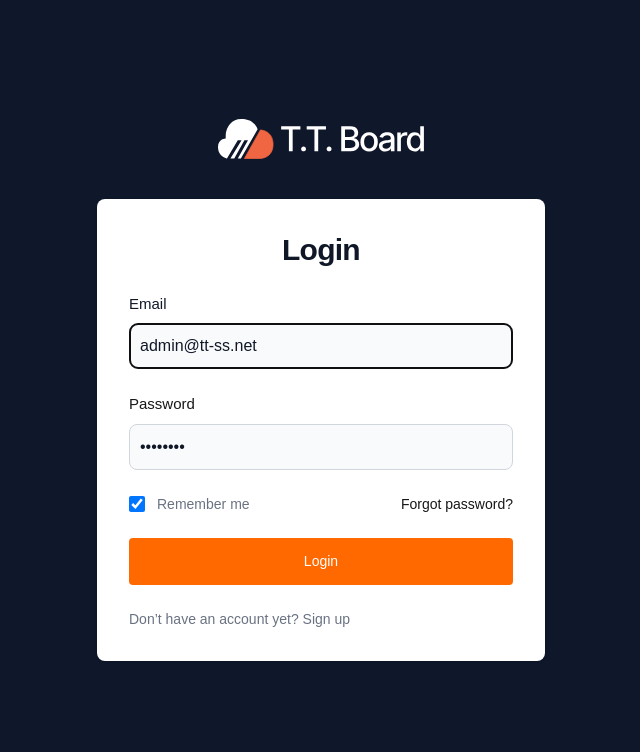
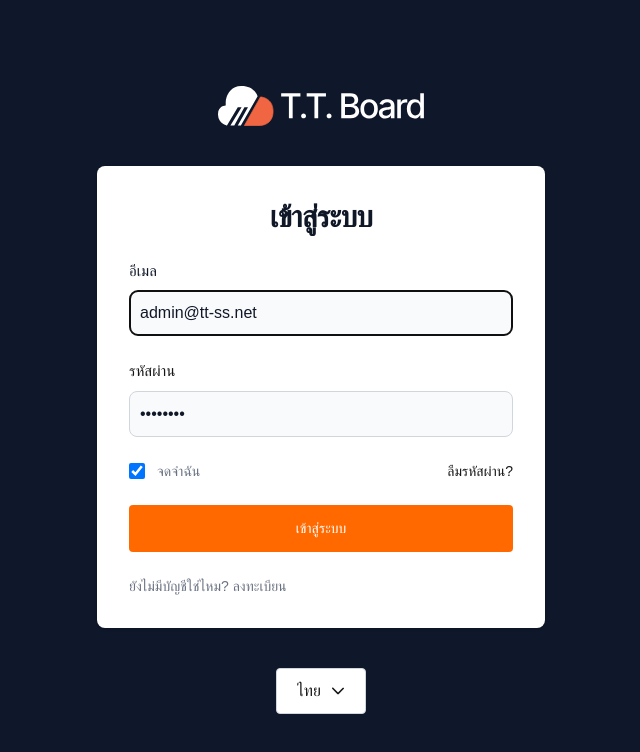
Before and after one commit to tenpcr/tt-board, a Next.js app: page /login in a window 1280 px wide. Shown: the top 752 px of the page, without its empty margins (319-959 px from the left). Built offline with nearby package versions, Linux system fonts and the light colour scheme.

Commit message:
feat: i18n

```diff
--- a/package.json
+++ b/package.json
@@ -10,9 +10,12 @@
   },
   "dependencies": {
     "framer-motion": "^12.23.22",
+    "i18next": "^25.5.3",
     "next": "15.5.4",
+    "primereact": "^10.9.7",
     "react": "19.1.0",
     "react-dom": "19.1.0",
+    "react-i18next": "^16.0.0",
     "react-icons": "^5.5.0",
     "react-loading-indicators": "^1.0.1",
     "react-spinners": "^0.17.0",
--- /dev/null
+++ b/src/components/Dropdown/Language.tsx
@@ -0,0 +1,57 @@
+/* eslint-disable @typescript-eslint/no-explicit-any */
+import { Dropdown } from "primereact/dropdown";
+import { useState } from "react";
+import { useTranslation } from "react-i18next";
+
+const languageOptions = [
+  {
+    id: "en",
+    label: "English",
+    value: "en",
+  },
+  {
+    id: "th",
+    label: "ไทย",
+    value: "th",
+  },
+];
+
+function DropdownLanguage() {
+  const [language, setLanguage] = useState<string>("EN");
+  const { i18n } = useTranslation();
+
+  const countryOptionTemplate = (option: any) => {
+    return (
+      <div className="country-item bg-white shadow-xl">
+        <div className="hover:bg-slate-200 py-[8px] px-[10px] text-[14px] text-gray-500">
+          {option?.label}
+        </div>
+      </div>
+    );
+  };
+
+  const changeLanguage = (languageCode?: string): void => {
+    if (!languageCode) return;
+    i18n.changeLanguage(languageCode);
+  };
+
+  return (
+    <div className="card flex justify-content-center">
+      <Dropdown
+        value={
+          languageOptions?.find((item) => item.value === i18n.language)?.value
+        }
+        onChange={(event: any) => {
+          changeLanguage(event.value);
+        }}
+        options={languageOptions}
+        optionLabel="label"
+        placeholder="Select a Language"
+        className="bg-white border-1 border-gray-300 py-[10px] px-[20px] flex flex-row gap-[10px] rounded"
+        itemTemplate={countryOptionTemplate}
+      />
+    </div>
+  );
+}
+
+export default DropdownLanguage;
--- a/src/components/home/Footer.tsx
+++ b/src/components/home/Footer.tsx
@@ -1,11 +1,14 @@
 /* eslint-disable @typescript-eslint/no-explicit-any */
 import Link from "next/link";
+import { useTranslation } from "react-i18next";
+
 import {
   FaLinkedinIn,
   FaYoutube,
   FaFacebookSquare,
   FaGithub,
 } from "react-icons/fa";
+import DropdownLanguage from "../Dropdown/Language";
 
 interface MenuTypes {
   label: string;
@@ -18,48 +21,6 @@ interface SocialTypes {
   icon: any;
   href: string;
 }
-
-const menu: MenuTypes[] = [
-  {
-    label: "Home",
-    href: "/",
-  },
-  {
-    label: "Products/Services",
-    href: "https://www.tt-ss.net/en/services",
-    target: "blank",
-  },
-  {
-    label: "Our Works",
-    href: "https://www.tt-ss.net/en/our-works",
-    target: "blank",
-  },
-  {
-    label: "Standards & Certifications",
-    href: "https://www.tt-ss.net/en/our-standard",
-    target: "blank",
-  },
-  {
-    label: "Our Team",
-    href: "https://www.tt-ss.net/en/our-team",
-    target: "blank",
-  },
-  {
-    label: "Resources",
-    href: "https://portal.tt-ss.net/",
-    target: "blank",
-  },
-  {
-    label: "Career",
-    href: "https://www.tt-ss.net/en/career",
-    target: "blank",
-  },
-  {
-    label: "Contact Us",
-    href: "https://www.tt-ss.net/en/contact-us",
-    target: "blank",
-  },
-];
 
 const socials: SocialTypes[] = [
   {
@@ -85,35 +46,90 @@ const socials: SocialTypes[] = [
 ];
 
 function HomeFooter() {
+  const { t } = useTranslation();
+
+  const menu: MenuTypes[] = [
+    {
+      label: t("home"),
+      href: "/",
+    },
+    {
+      label: t("products_services"),
+      href: "https://www.tt-ss.net/en/services",
+      target: "blank",
+    },
+    {
+      label: t("our_works"),
+      href: "https://www.tt-ss.net/en/our-works",
+      target: "blank",
+    },
+    {
+      label: t("standards_n_certifications"),
+      href: "https://www.tt-ss.net/en/our-standard",
+      target: "blank",
+    },
+    {
+      label: t("our_team"),
+      href: "https://www.tt-ss.net/en/our-team",
+      target: "blank",
+    },
+    {
+      label: t("resources"),
+      href: "https://portal.tt-ss.net/",
+      target: "blank",
+    },
+    {
+      label: t("career"),
+      href: "https://www.tt-ss.net/en/career",
+      target: "blank",
+    },
+    {
+      label: t("contact_us"),
+      href: "https://www.tt-ss.net/en/contact-us",
+      target: "blank",
+    },
+  ];
+
   return (
-    <footer className="w-full py-[30px] bg-white text-center text-sm text-gray-500">
+    <footer className="w-full py-[30px] text-center text-sm text-gray-500 bg-white">
       <div className="w-[1280px] mx-auto flex flex-col gap-[20px]">
         <div className="w-full flex flex-row">
           <div className="flex-none">
+            <Link href="/">
               <img src="/images/logo-black.svg" className="h-[30px]" />
+            </Link>
           </div>
           <div className="flex-1 shrink grid grid-cols-4 gap-[15px]">
             {menu?.map((menuItem: MenuTypes, menuIndex: number) => (
               <div key={menuIndex}>
                 {menuItem?.target === "blank" ? (
+                  <div>
                     <Link href={menuItem?.href} legacyBehavior>
                       <a target="_blank">
-                      <div>{menuItem?.label}</div>
+                        <span className="hover:underline">
+                          {menuItem?.label}
+                        </span>
                       </a>
                     </Link>
+                  </div>
                 ) : (
+                  <div>
                     <Link href={menuItem?.href}>
-                    <div>{menuItem?.label}</div>
+                      <span className="hover:underline">{menuItem?.label}</span>
                     </Link>
+                  </div>
                 )}
               </div>
             ))}
           </div>
         </div>
 
-        <div className="w-full mx-auto border-t border-gray-200 py-[15px] flex-row flex justify-between">
+        <div className="w-full mx-auto border-t border-gray-200 pt-[15px] flex-row flex justify-between">
+          <div className="flex flex-row gap-[20px] items-center">
             <div>
-            <span>© 2025 T.T. Software Solution. All rights reserved.</span>
+              <DropdownLanguage />
+            </div>
+            <div>© 2025 T.T. Software Solution. All rights reserved.</div>
           </div>
           <div className="flex flex-wrap gap-[10px] justify-end">
             {socials?.map((itemSocial: SocialTypes, indexSocial: number) => (
--- a/src/components/home/Navbar.tsx
+++ b/src/components/home/Navbar.tsx
@@ -1,6 +1,9 @@
 import Link from "next/link";
+import { useTranslation } from "react-i18next";
 
 function HomeNavbar() {
+  const { t } = useTranslation();
+
   return (
     <div className="w-full shadow-md py-[15px]">
       <nav className="w-[1280px] mx-auto flex justify-between items-center">
@@ -12,12 +15,12 @@ function HomeNavbar() {
         <div className="flex gap-[10px]">
           <Link href="/login">
             <button className="text-[14px] border-1 border-orange-500 text-gray-600 px-4 py-2 rounded-full hover:bg-orange-600 active:bg-orange-700 hover:text-white transition cursor-pointer">
-              Login
+              {t("login")}
             </button>
           </Link>
           <Link href="/signup">
             <button className="text-[14px] bg-orange-500 text-white px-4 py-2 rounded-full hover:bg-orange-600 active:bg-orange-700 transition cursor-pointer">
-              Sign up
+              {t("sign_up")}
             </button>
           </Link>
         </div>
--- /dev/null
+++ b/src/i18n.ts
@@ -0,0 +1,25 @@
+import i18n from "i18next";
+import { initReactI18next } from "react-i18next";
+import en from "@/locales/en.json";
+import th from "@/locales/th.json";
+
+const resources = {
+  en: {
+    translation: en,
+  },
+  th: {
+    translation: th,
+  },
+};
+
+i18n
+  .use(initReactI18next)
+  .init({
+    resources,
+    lng: "th",
+    fallbackLng: "en",
+
+    interpolation: {
+      escapeValue: false
+    }
+  });
--- /dev/null
+++ b/src/locales/en.json
@@ -0,0 +1,36 @@
+{
+  "system_project_name": "T.T. Board",
+
+  "home": "Home",
+  "products_services": "Products/Services",
+  "our_works": "Our Works",
+  "standards_n_certifications": "Standards & Certifications",
+  "our_team": "Our Team",
+  "resources": "Resources",
+  "career": "Career",
+  "contact_us": "Contact Us",
+  "get_started": "Get Started",
+  "main_slogan": "Easy task management. <br>Teamwork that feels like play.",
+  "sub_slogan": "Get things done together - the fun way.",
+  "try_system_project_name_for_free": "Try {{system_project_name}} for Free",
+  "login": "Login",
+  "sign_up": "Sigm up",
+  "email": "Email",
+  "password": "Password",
+  "confirm_password": "Confirm password",
+  "remember_me": "Remember me",
+  "forgot_password": "Forgot password",
+  "forgot_password_q": "Forgot password?",
+  "dont_have_an_account_yet_q": "Don’t have an account yet?",
+  "first_name": "First name",
+  "last_name": "Last name",
+  "please_enter_your_first_name": "Please enter your first name.",
+  "please_enter_your_last_name": "Please enter your last name.",
+  "please_enter_your_email": "Please enter your email.",
+  "invalid_email_format": "Invalid email format.",
+  "please_enter_your_password": "Please enter your password.",
+  "please_re_enter_your_password": "Please re-enter your password.",
+  "passwords_do_not_match": "Passwords do not match.",
+  "enter_your_email_to_reset_your_password": "Enter your email to reset your password.",
+  "request_password_reset": "Request password reset"
+}
--- /dev/null
+++ b/src/locales/th.json
@@ -0,0 +1,36 @@
+{
+  "system_project_name": "T.T. Board",
+
+  "home": "หน้าแรก",
+  "products_services": "สินค้า/บริการ",
+  "our_works": "ผลงานของเรา",
+  "standards_n_certifications": "มาตรฐาน และใบรับรองของเรา",
+  "our_team": "ทีมงาน",
+  "resources": "แหล่งเรียนรู้",
+  "career": "ร่วมงานกับเรา",
+  "contact_us": "ติดต่อเรา",
+  "get_started": "เริ่มต้นใช้งาน",
+  "main_slogan": "จัดการงานได้อย่างง่ายดาย <br>ทำให้การทำงานเป็นทีมสนุกมากขึ้น",
+  "sub_slogan": "มาทำสิ่งต่าง ๆ ให้สำเร็จไปด้วยกัน",
+  "try_system_project_name_for_free": "ทดลองใช้งาน {{system_project_name}} ฟรี",
+  "login": "เข้าสู่ระบบ",
+  "sign_up": "ลงทะเบียน",
+  "email": "อีเมล",
+  "password": "รหัสผ่าน",
+  "confirm_password": "ยืนยันรหัสผ่าน",
+  "remember_me": "จดจำฉัน",
+  "forgot_password": "ลืมรหัสผ่าน",
+  "forgot_password_q": "ลืมรหัสผ่าน?",
+  "dont_have_an_account_yet_q": "ยังไม่มีบัญชีใช่ไหม?",
+  "first_name": "ชื่อ",
+  "last_name": "นามสกุล",
+  "please_enter_your_first_name": "โปรดระบุชื่อ",
+  "please_enter_your_last_name": "โปรดระบุนามสกุล",
+  "please_enter_your_email": "โปรดระบุอีเมล",
+  "invalid_email_format": "รูปแบบอีเมลไม่ถูกต้อง",
+  "please_enter_your_password": "โปรดระบุรหัสผ่าน",
+  "please_re_enter_your_password": "โปรดใส่รหัสผ่านอีกครั้ง",
+  "passwords_do_not_match": "รหัสผ่านไม่ตรงกัน",
+  "enter_your_email_to_reset_your_password": "กรอกอีเมลของคุณเพื่อรีเซ็ตรหัสผ่าน",
+  "request_password_reset": "รีเซ็ตรหัสผ่าน"
+}
--- a/src/pages/_app.tsx
+++ b/src/pages/_app.tsx
@@ -1,4 +1,5 @@
 import "@/styles/globals.css";
+import "./../i18n";
 import type { AppProps } from "next/app";
 
 export default function App({ Component, pageProps }: AppProps) {
--- a/src/pages/forgot.tsx
+++ b/src/pages/forgot.tsx
@@ -7,6 +7,7 @@ import { CSSProperties, useEffect, useRef, useState } from "react";
 import { PulseLoader } from "react-spinners";
 import * as helper from "@/utils/helper";
 import Head from "next/head";
+import { useTranslation } from "react-i18next";
 
 interface InputDataTypes {
   email: string;
@@ -23,15 +24,16 @@ const override: CSSProperties = {
 };
 
 const inputDataDefault: InputDataTypes = {
-  email: "admin@tt-ss.net"
+  email: "admin@tt-ss.net",
 };
 
 const alertDefault: AlertTypes = {
-  email: ""
+  email: "",
 };
 
 function ForgotPassword() {
   const router = useRouter();
+  const { t } = useTranslation();
   const [ref, isInView] = useInView<HTMLDivElement>({
     threshold: 0.2,
   });
@@ -67,10 +69,10 @@ function ForgotPassword() {
     setAlert(alertDefault);
 
     if (!inputData?.email) {
-      setAletEmail("Please enter your email.");
+      setAletEmail(t("please_enter_your_email"));
       return;
     } else if (!helper.validateEmail(inputData?.email)) {
-      setAletEmail("Invalid email format.");
+      setAletEmail(t("invalid_email_format"));
       return;
     }
 
@@ -83,7 +85,7 @@ function ForgotPassword() {
   return (
     <div>
       <Head>
-        <title>Forgot password</title>
+        <title>{t("forgot_password")}</title>
       </Head>
       <div className="bg-slate-900 w-full min-h-screen flex flex justify-center items-center p-[50px]">
         <div className="flex flex-col gap-[20px] flex-1 justify-between">
@@ -103,17 +105,17 @@ function ForgotPassword() {
                 <div className="w-full bg-white rounded-lg shadow dark:border md:mt-0 sm:max-w-md xl:p-0 dark:bg-gray-800 dark:border-gray-700">
                   <div className="p-6 space-y-4 md:space-y-6 sm:p-8">
                     <h1 className="text-center text-[30px] font-semibold leading-[0.5em] tracking-tight text-gray-900">
-                      Forgot password
+                      {t("forgot_password")}
                     </h1>
                     <div className="text-center text-gray-400">
-                      Enter your email to reset your password.
+                      {t("enter_your_email_to_reset_your_password")}
                     </div>
                     <div>
                       <label
                         htmlFor="email"
                         className="block mb-2 text-[15px] font-normal text-gray-900 dark:text-white"
                       >
-                        Email
+                        {t("email")}
                       </label>
                       <input
                         ref={emailRef}
@@ -152,7 +154,7 @@ function ForgotPassword() {
                           data-testid="loader"
                         />
                       ) : (
-                        "Request password reset"
+                        t("request_password_reset")
                       )}
                     </button>
                   </div>
--- a/src/pages/login.tsx
+++ b/src/pages/login.tsx
@@ -7,6 +7,8 @@ import { CSSProperties, useEffect, useRef, useState } from "react";
 import { PulseLoader } from "react-spinners";
 import * as helper from "@/utils/helper";
 import Head from "next/head";
+import { useTranslation } from "react-i18next";
+import DropdownLanguage from "@/components/Dropdown/Language";
 
 interface InputDataTypes {
   email: string;
@@ -38,6 +40,7 @@ const alertDefault: AlertTypes = {
 
 function Login() {
   const router = useRouter();
+  const { t } = useTranslation();
   const [ref, isInView] = useInView<HTMLDivElement>({
     threshold: 0.2,
   });
@@ -79,13 +82,13 @@ function Login() {
     setAlert(alertDefault);
 
     if (!inputData?.email) {
-      setAletEmail("Please enter your email.");
+      setAletEmail(t("please_enter_your_email"));
       return;
     } else if (!helper.validateEmail(inputData?.email)) {
-      setAletEmail("Invalid email format.");
+      setAletEmail(t("invalid_email_format"));
       return;
     } else if (!inputData?.password) {
-      setAletPassword("Please enter your password.");
+      setAletPassword(t("please_enter_your_password"));
       return;
     }
 
@@ -98,7 +101,7 @@ function Login() {
   return (
     <div>
       <Head>
-        <title>Login</title>
+        <title>{t("login")}</title>
       </Head>
       <div className="bg-slate-900 w-full min-h-screen flex flex justify-center items-center p-[50px]">
         <div className="flex flex-col gap-[20px] flex-1 justify-between">
@@ -118,14 +121,14 @@ function Login() {
                 <div className="w-full bg-white rounded-lg shadow dark:border md:mt-0 sm:max-w-md xl:p-0 dark:bg-gray-800 dark:border-gray-700">
                   <div className="p-6 space-y-4 md:space-y-6 sm:p-8">
                     <h1 className="text-center text-[30px] font-semibold leading-tight tracking-tight text-gray-900 dark:text-white">
-                      Login
+                      {t("login")}
                     </h1>
                     <div>
                       <label
                         htmlFor="email"
                         className="block mb-2 text-[15px] font-normal text-gray-900 dark:text-white"
                       >
-                        Email
+                        {t("email")}
                       </label>
                       <input
                         ref={emailRef}
@@ -153,13 +156,12 @@ function Login() {
                         htmlFor="password"
                         className="block mb-2 text-[15px] font-normaltext-gray-900 dark:text-white"
                       >
-                        Password
+                        {t("password")}
                       </label>
                       <input
                         type="password"
                         name="password"
                         id="password"
-                        placeholder="••••••••"
                         value={inputData?.password}
                         onChange={(event) => {
                           setInputData((draft) => {
@@ -196,12 +198,12 @@ function Login() {
                             htmlFor="remember"
                             className="text-gray-500 dark:text-gray-300"
                           >
-                            Remember me
+                            {t("remember_me")}
                           </label>
                         </div>
                       </div>
                       <span className="text-sm font-medium text-primary-600 hover:underline dark:text-primary-500">
-                        <Link href="/forgot">Forgot password?</Link>
+                        <Link href="/forgot">{t("forgot_password_q")}</Link>
                       </span>
                     </div>
                     <button
@@ -220,14 +222,14 @@ function Login() {
                           data-testid="loader"
                         />
                       ) : (
-                        "Login"
+                        t("login")
                       )}
                     </button>
                     <p className="text-sm font-light text-gray-500 dark:text-gray-400">
-                      Don’t have an account yet?{" "}
+                      {t("dont_have_an_account_yet_q")}{" "}
                       <Link href="/signup">
                         <span className="font-medium text-primary-600 hover:underline dark:text-primary-500">
-                          Sign up
+                          {t("sign_up")}
                         </span>
                       </Link>
                     </p>
@@ -236,6 +238,10 @@ function Login() {
               </div>
             </section>
           </motion.div>
+
+          <section className="w-full flex justify-center">
+            <DropdownLanguage />
+          </section>
         </div>
       </div>
     </div>
--- a/src/pages/signup.tsx
+++ b/src/pages/signup.tsx
@@ -7,6 +7,8 @@ import { PulseLoader } from "react-spinners";
 import { useImmer } from "use-immer";
 import * as helper from "@/utils/helper";
 import Head from "next/head";
+import { useTranslation } from "react-i18next";
+import DropdownLanguage from "@/components/Dropdown/Language";
 
 interface InputDataTypes {
   firstname: string;
@@ -48,6 +50,7 @@ const alertDefault: AlertTypes = {
 
 function Signup() {
   const router = useRouter();
+  const { t } = useTranslation();
   const [ref, isInView] = useInView<HTMLDivElement>({
     threshold: 0.2,
   });
@@ -107,26 +110,26 @@ function Signup() {
     setAlert(alertDefault);
 
     if (!inputData?.firstname) {
-      setAlertFirstName("Please enter your first name.");
+      setAlertFirstName(t("please_enter_your_first_name"));
       return;
     } else if (!inputData?.lastname) {
-      setAlertLastName("Please enter your last name.");
+      setAlertLastName(t("please_enter_your_last_name"));
       return;
     } else if (!inputData?.email) {
-      setAletEmail("Please enter your email.");
+      setAletEmail(t("please_enter_your_email"));
       return;
     } else if (!helper.validateEmail(inputData?.email)) {
-      setAletEmail("Invalid email format.");
+      setAletEmail(t("invalid_email_format"));
       return;
     } else if (!inputData?.password) {
-      setAletPassword("Please enter your password.");
+      setAletPassword(t("please_enter_your_password"));
       return;
     } else if (!inputData?.confirm_password) {
-      setAletConfirmPassword("Please re-enter your password.");
+      setAletConfirmPassword(t("please_re_enter_your_password"));
       return;
     } else if (inputData?.password !== inputData?.confirm_password) {
-      setAletPassword("Passwords do not match.");
-      setAletConfirmPassword("Passwords do not match.");
+      setAletPassword(t("passwords_do_not_match"));
+      setAletConfirmPassword(t("passwords_do_not_match"));
       return;
     }
 
@@ -139,7 +142,7 @@ function Signup() {
   return (
     <div>
       <Head>
-        <title>Sign up</title>
+        <title>{t("sign_up")}</title>
       </Head>
       <div className="bg-slate-900 w-full min-h-screen flex flex justify-center items-center p-[50px]">
         <div className="flex flex-col gap-[20px] flex-1 justify-between">
@@ -159,7 +162,7 @@ function Signup() {
                 <div className="w-full bg-white rounded-lg shadow dark:border md:mt-0 sm:max-w-md xl:p-0 dark:bg-gray-800 dark:border-gray-700">
                   <div className="p-6 space-y-4 md:space-y-6 sm:p-8">
                     <h1 className="text-center text-[30px] font-semibold leading-tight tracking-tight text-gray-900 dark:text-white">
-                      Sign up
+                      {t("sign_up")}
                     </h1>
 
                     <div>
@@ -167,7 +170,7 @@ function Signup() {
                         htmlFor="firstname"
                         className="block mb-2 text-[15px] font-normal text-gray-900 dark:text-white"
                       >
-                        First name
+                        {t("first_name")}
                       </label>
                       <input
                         ref={firstnameRef}
@@ -193,7 +196,7 @@ function Signup() {
                         htmlFor="lastname"
                         className="block mb-2 text-[15px] font-normal text-gray-900 dark:text-white"
                       >
-                        Last name
+                        {t("last_name")}
                       </label>
                       <input
                         type="text"
@@ -219,7 +222,7 @@ function Signup() {
                         htmlFor="email"
                         className="block mb-2 text-[15px] font-normal text-gray-900 dark:text-white"
                       >
-                        Your email
+                        {t("email")}
                       </label>
                       <input
                         type="text"
@@ -245,13 +248,12 @@ function Signup() {
                         htmlFor="password"
                         className="block mb-2 text-[15px] font-normaltext-gray-900 dark:text-white"
                       >
-                        Password
+                        {t("password")}
                       </label>
                       <input
                         type="password"
                         name="password"
                         id="password"
-                        placeholder="••••••••"
                         value={inputData?.password}
                         onChange={(event) => {
                           setInputData((draft) => {
@@ -273,13 +275,12 @@ function Signup() {
                         htmlFor="confirm_password"
                         className="block mb-2 text-[15px] font-normaltext-gray-900 dark:text-white"
                       >
-                        Confirm password
+                        {t("confirm_password")}
                       </label>
                       <input
                         type="password"
                         name="confirm password"
                         id="confirm_password"
-                        placeholder="••••••••"
                         value={inputData?.confirm_password}
                         onChange={(event) => {
                           setInputData((draft) => {
@@ -311,7 +312,7 @@ function Signup() {
                           data-testid="loader"
                         />
                       ) : (
-                        "Sign up"
+                        t("sign_up")
                       )}
                     </button>
                   </div>
@@ -319,6 +320,10 @@ function Signup() {
               </div>
             </section>
           </motion.div>
+
+          <section className="w-full flex justify-center">
+            <DropdownLanguage />
+          </section>
         </div>
       </div>
     </div>
```
Also changed, not shown: src/pages/index.tsx (+11 -6 lines), 1 other file (tests, documents, lock files or other folders). Lines whose indentation alone changed are shown as unchanged.
